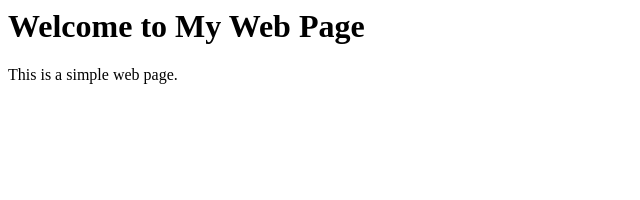
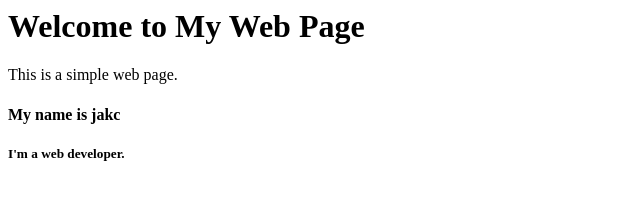
Before and after one commit to JakkapongPuttakerd-MUT/169-secb-lab1, a plain HTML site: page index.html in a window 1280 px wide. Shown: the whole page, without its empty margins (0-640 px from the left). Drawn offline with Linux system fonts and the light colour scheme.

Commit message:
Update index.html

```diff
--- a/index.html
+++ b/index.html
@@ -5,5 +5,7 @@
 <body>
     <h1>Welcome to My Web Page</h1>
     <p>This is a simple web page.</p>
+    <h4>My name is jakc</h4>
+    <h5>I'm a web developer.</h5>
 </body>
 </html>
```
